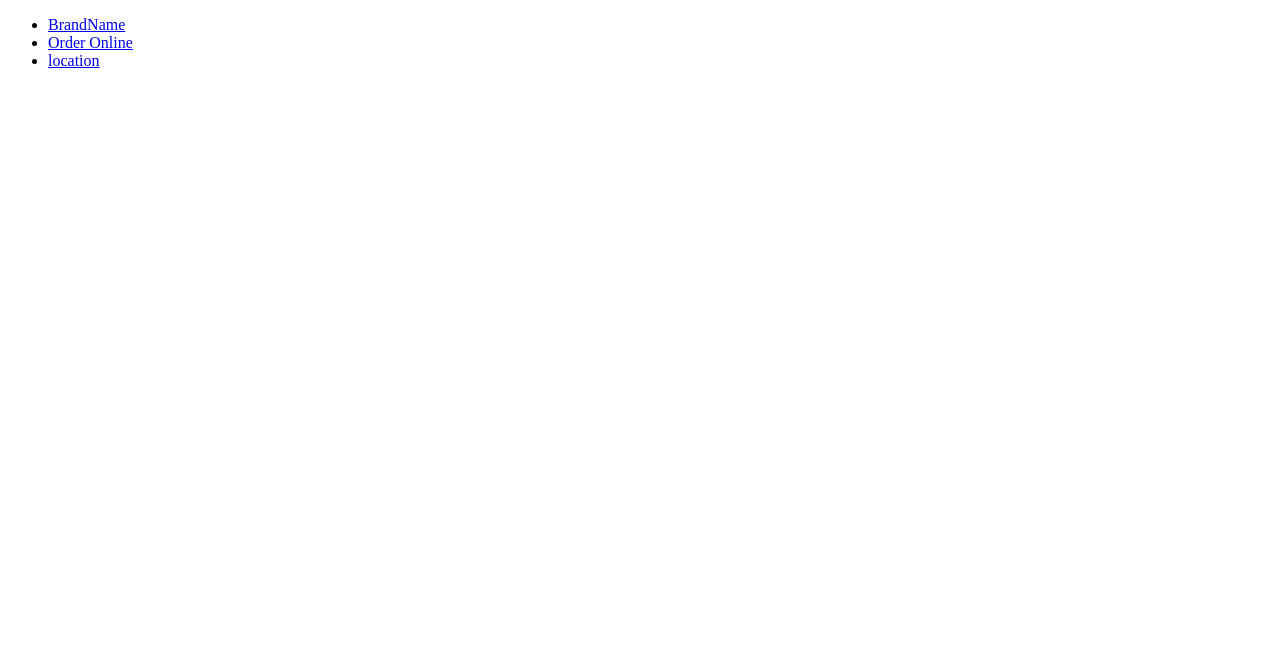
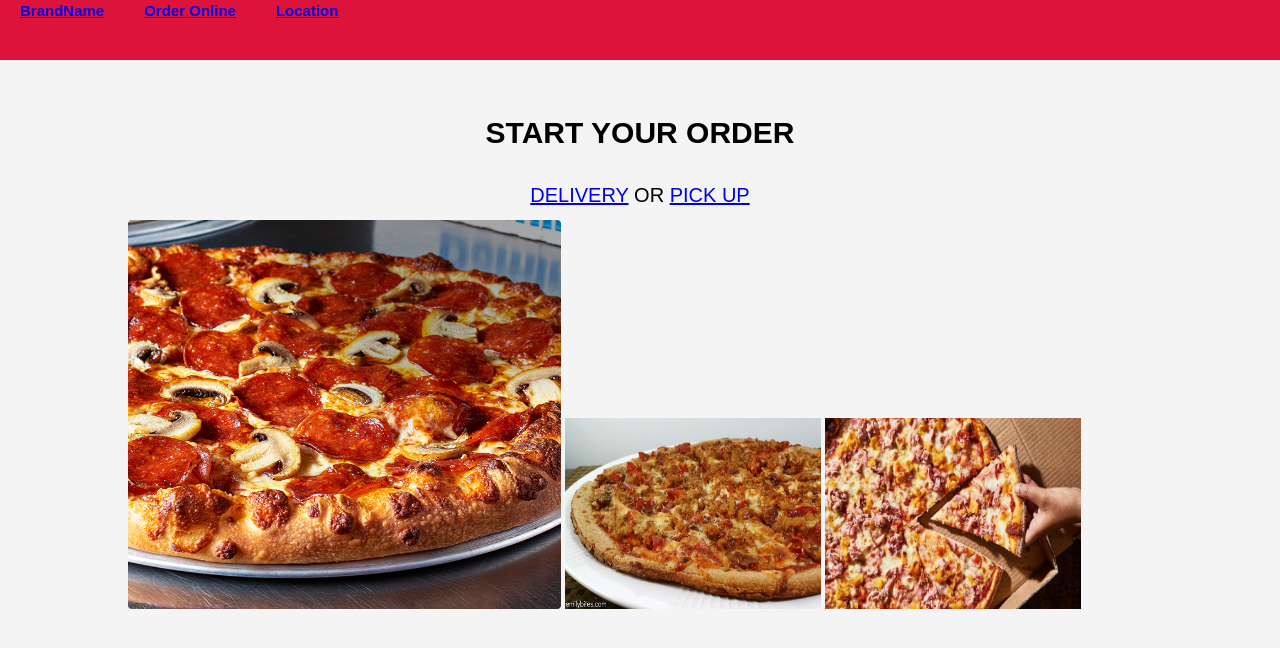
Before and after one commit to sathishbaburaj/Pizza-Store-App, a plain HTML site: page index.html in a window 1280 px wide. Drawn offline with Linux system fonts and the light colour scheme.

Commit message:
changes made

```diff
--- a/index.html
+++ b/index.html
@@ -3,23 +3,63 @@
 <head>
     <meta charset="UTF-8">
     <meta http-equiv="X-UA-Compatible" content="ie=edge">
+    <link rel="stylesheet" href="style.css">
     <title>Project1</title>
 </head>
 <body>
-    <div class="container">
-        <div class="nav-bar">
-            <ul class="header-main-navigation-desktop">
-                <li class="nav-logo">
-                        <a href="main-page" class="navigation-home">BrandName</a></li>
-                 <li class="nav-menu-item">
-                    <a href="order-online" class="nav-order-online">Order Online</a>
-                 </li>
-                 <li class="nav-menu-item">
-                     <a href="location" class="nav-location">location</a>
-                 </li>
+    <header>
+        <nav>
+            <ul">
+             <li class="current"><a href="index.html">BrandName</a></li>
+              <li><a href="orderOnline.html">Order Online</a></li>
+              <li><a href="location.html">Location</a></li>
             </ul>
 
-        </div>
+        </nav>
+
+    </header>
+
+
+
+
+
+    <div class="container">
+
+
+
+        <section id="main-content">
+            <div class="smart-order">
+                <p><H1>START YOUR ORDER</H1></p>
+
+                <a href="orderOnline.html">DELIVERY</a>
+                <span> OR </span>
+                <a href="location.html">PICK UP</a>
+
+            </div>
+
+        </section>
+
+        <section id="images">
+
+            <img src="DPC_N57_GM_HP_unlimited_medium_2_toppings_mobile.png" alt="image1" width="432.56" height="389.16">
+
+            <img src="Meat-Lover-27s-Pizza-1c-620x365.jpg" alt="image2" width="255.94" height="190.83">
+
+            <img src="UM4VXMMJ5Y7T5MPQALWPL73RGM.jpg" alt="image3" width="255.94" height="190.83">
+
+
+
+        </section>
+
+
+
+
+
+
+
+
+
+
 
 
 
--- /dev/null
+++ b/style.css
@@ -0,0 +1,39 @@
+body{
+    font-family: Arial, Helvetica, sans-serif;
+    font-size: 15px;
+    line-height: 1.5;
+    padding: 0;
+    margin: 0;
+    background-color: #f4f4f4;
+}
+
+.container{
+    width: 80%;
+    margin: auto;
+    overflow: hidden;
+}
+
+header li{
+    float: left;
+    display: inline;
+    padding: 0 20px 0 20px;
+}
+
+
+#main-content {
+    margin-top: 50px;
+    font-size: 20px;
+    margin-bottom: 10px;
+    text-align: center;
+}
+
+header {
+    background-color: crimson;
+    font-weight: bold;
+    height: 60px;
+}
+
+header a:hover{
+    color: aqua;
+    font-weight: bold;
+}
```
Also changed, not shown: DPC_N57_GM_HP_unlimited_medium_2_toppings_mobile.png (added), Meat-Lover-27s-Pizza-1c-620x365.jpg (added), UM4VXMMJ5Y7T5MPQALWPL73RGM.jpg (added).
